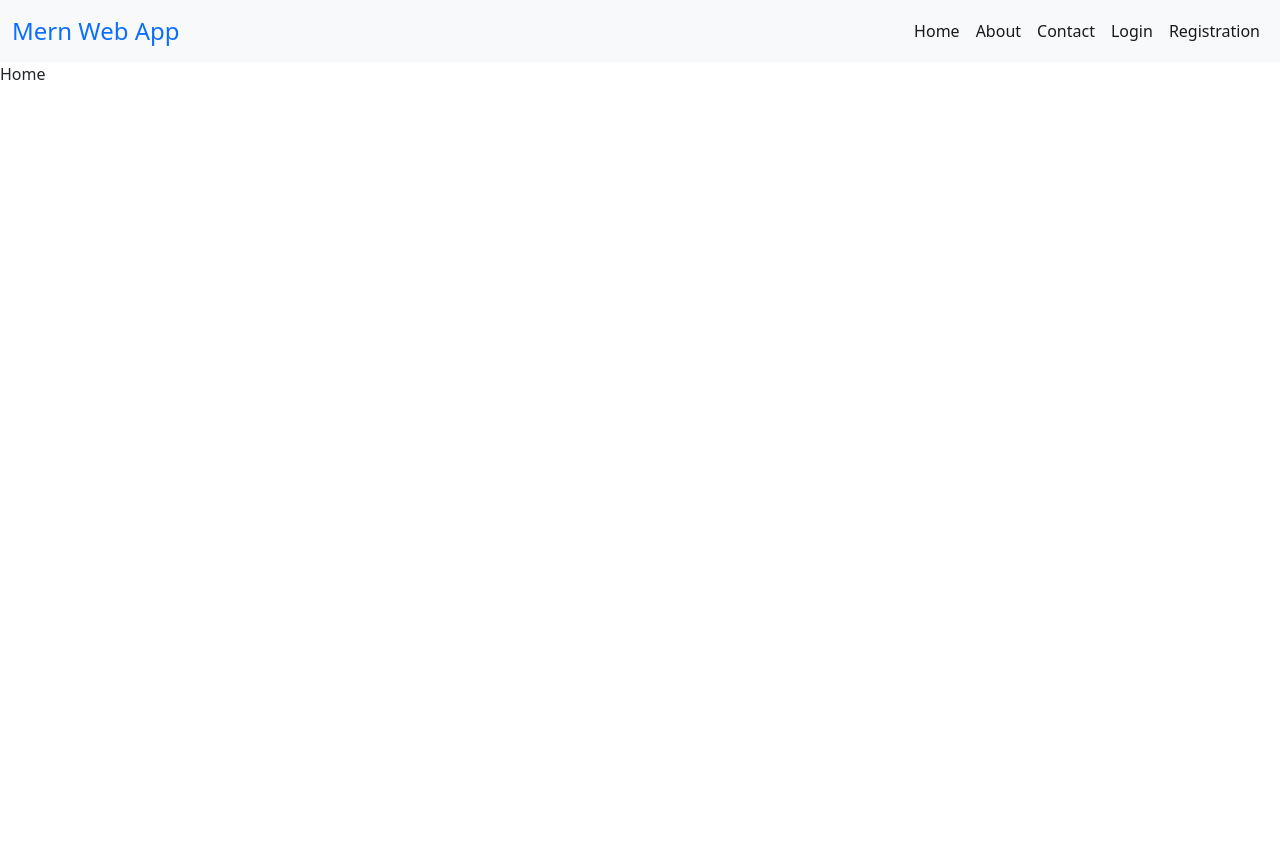
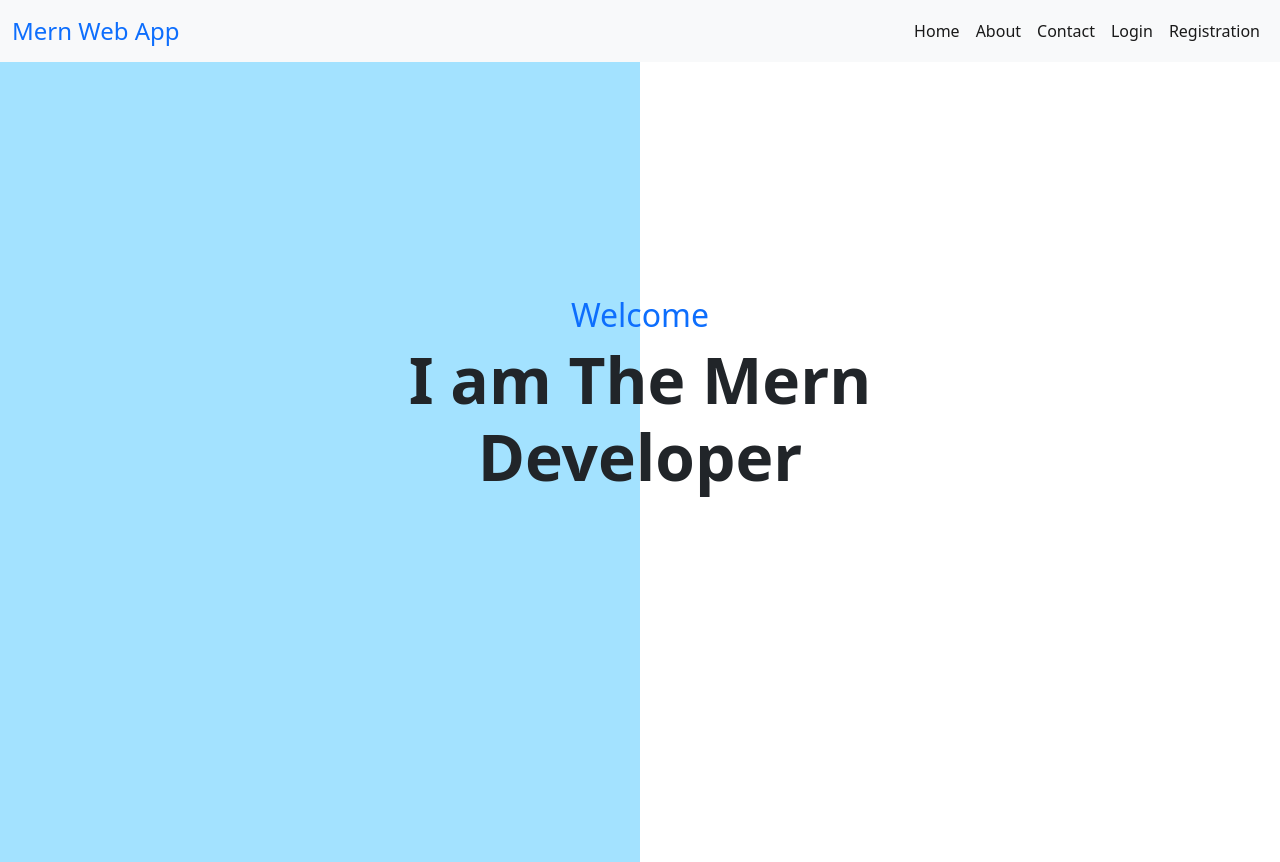
Before and after one commit to shreyaansjain06/User-Portal, a React (Create React App) app in the folder client/: page / in a window 1280 px wide. Before the commit the page ends 800 px from the top, so only its background shows below. Built offline with nearby package versions, Linux system fonts and the light colour scheme.

Commit message:
add home page

```diff
--- a/client/src/components/Home.js
+++ b/client/src/components/Home.js
@@ -2,9 +2,18 @@ import React from 'react'
 
 const Home = () => {
     return (
-        <div>
-            Home
-        </div>
+        <>
+
+        <div className="row h-100">
+                <div className="col-md-6 left_side"></div>
+            </div>
+            <div class="position-absolute top-50 start-50 translate-middle text-center">
+                <h2 className="text-primary">Welcome</h2>
+                <h1 className="desc">I am The Mern Developer</h1>
+            </div>
+
+
+        </>
     )
 }
 
```
